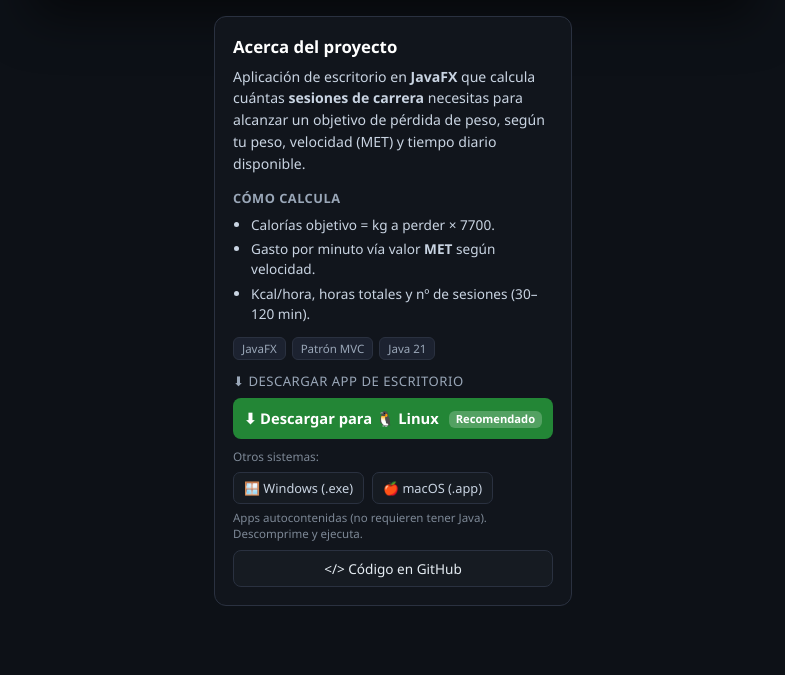
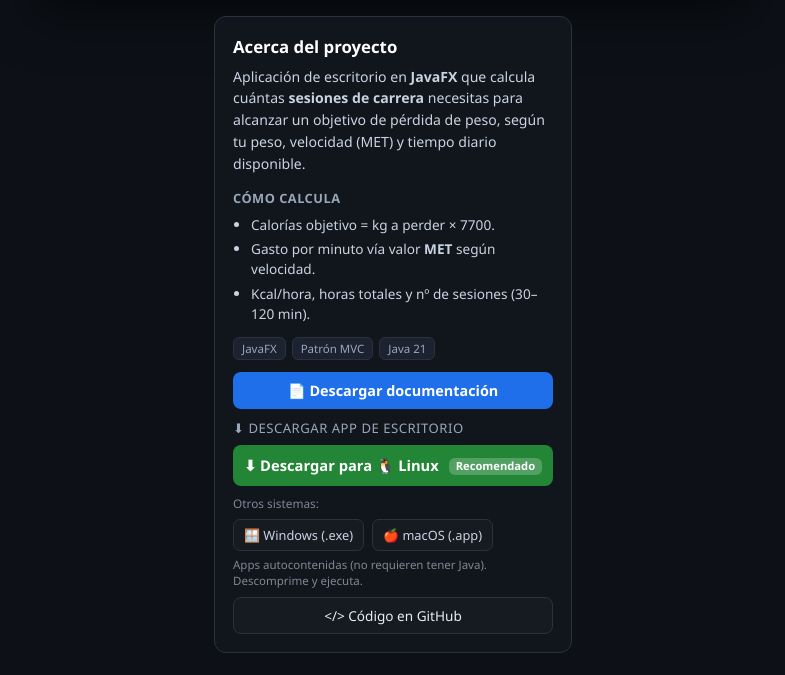
Before and after one commit to Alan20111/Perder_Peso_Corriendo, a plain HTML site: page Produccion/index.html in a window 1280 px wide. Shown: the part 907-1582 px from the top of the page, without its empty margins (247-1032 px from the left). Before the commit the page ends 1535 px from the top, so only its background shows below. Drawn offline with Linux system fonts and the light colour scheme.

Commit message:
Add files via upload

```diff
--- a/Produccion/index.html
+++ b/Produccion/index.html
@@ -55,6 +55,7 @@
   .dlrow .oth{font-size:.74rem;color:#7d8896;width:100%}
   .dlrow a{font-size:.8rem;color:#c9d4e2;background:#161b22;border:1px solid #2a3140;border-radius:7px;padding:6px 10px;text-decoration:none}
   .dlrow a:hover{border-color:#3a4456;color:#fff}
+  .doc{display:block;text-align:center;background:#1f6feb;color:#fff;border-radius:8px;padding:9px;font-weight:600;font-size:.9rem;margin-top:8px;text-decoration:none}.doc:hover{filter:brightness(1.1)}
 </style></head><body>
   <div class="lead"><h1>🏃 Perder Peso Corriendo</h1>
     <p>Demo web fiel del proyecto JavaFX · Calculadora de sesiones de carrera · <a href="https://portafolio-ten-olive-50.vercel.app/">← Volver al portafolio</a></p></div>
@@ -109,6 +110,7 @@
         <li>Kcal/hora, horas totales y nº de sesiones (30–120 min).</li>
       </ul>
       <div class="chips"><span>JavaFX</span><span>Patrón MVC</span><span>Java 21</span></div>
+      <a class="doc" href="https://github.com/Alan20111/Perder_Peso_Corriendo/raw/master/Docs/TOP_Practica1.pdf">📄 Descargar documentación</a>
       <div class="dlbox">
       <div class="dlhead">⬇ Descargar app de escritorio</div>
       <a class="dlmain" id="dlMain" href="#" target="_blank" rel="noopener">Cargando…</a>
```
